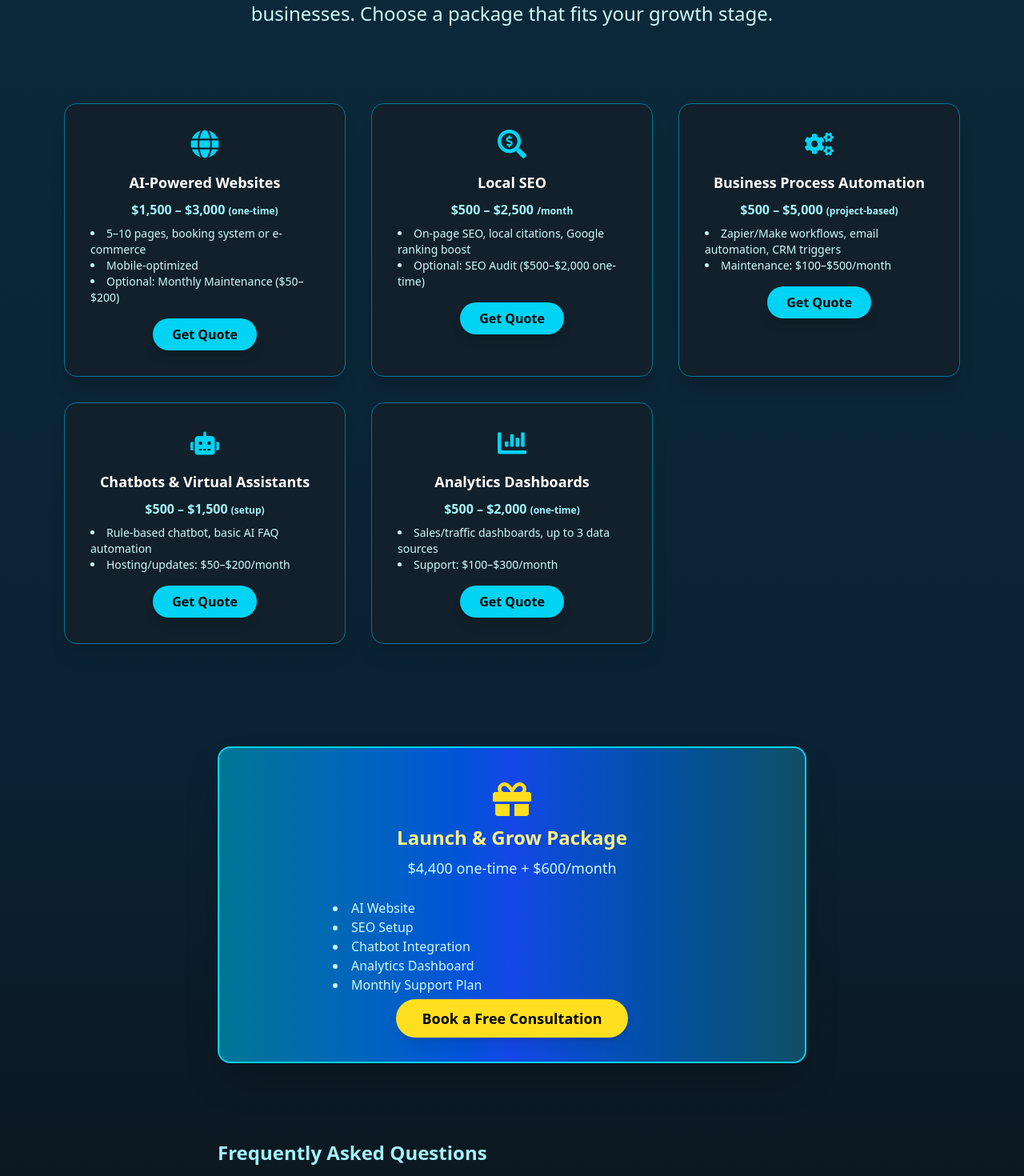
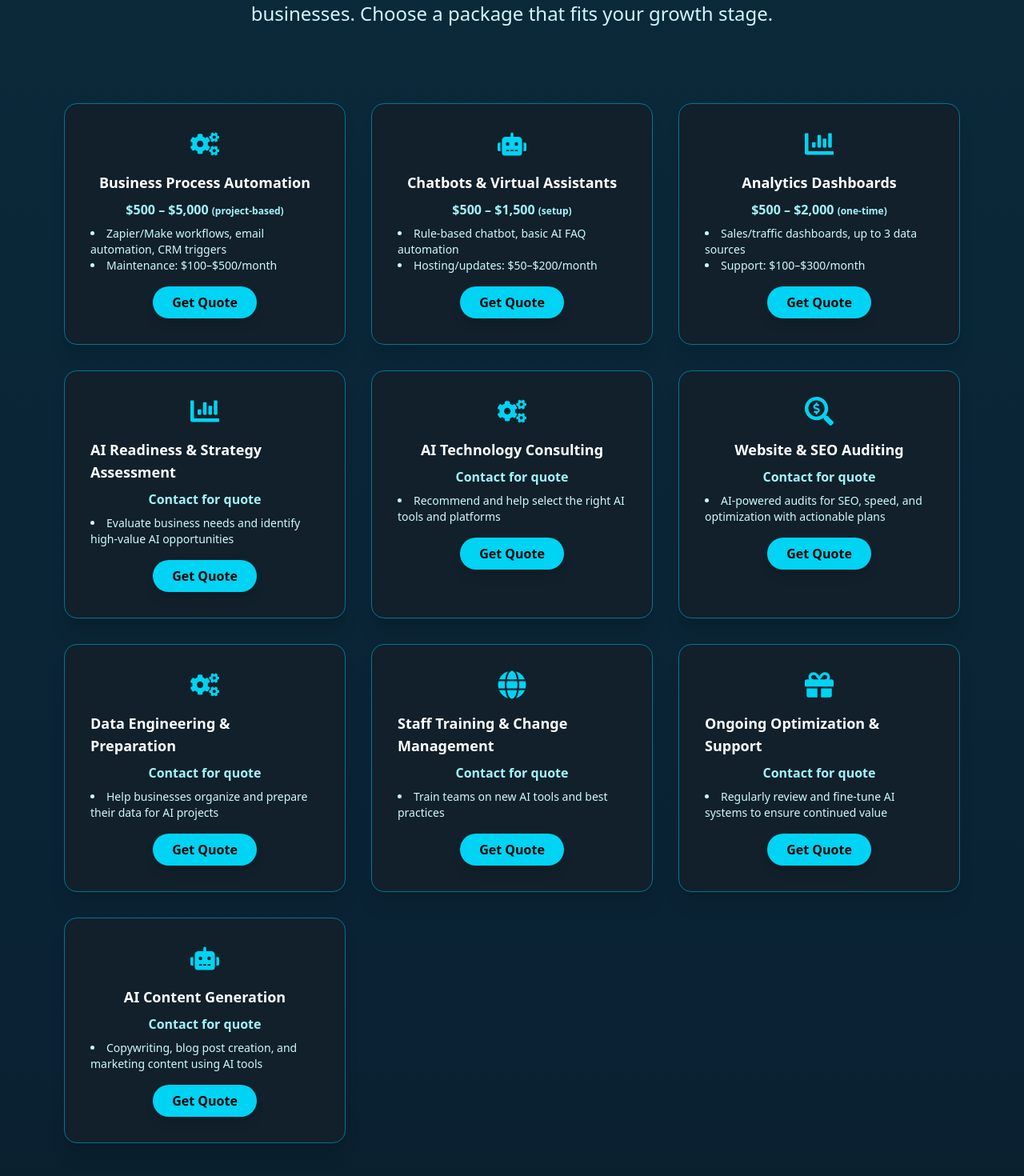
Before and after one commit to zamanmaruf/auralix-web, a Next.js app: page /pricing in a window 1280 px wide. Shown: the part 320-1790 px from the top of the page at 80% size. Built offline with nearby package versions, Linux system fonts and the light colour scheme.

Commit message:
Update pricing page: remove old services, add new offerings, and update Launch & Grow Package

```diff
--- a/src/app/pricing/page.tsx
+++ b/src/app/pricing/page.tsx
@@ -11,29 +11,6 @@ export default function PricingPage() {
 
       {/* Service-Based Pricing Cards */}
       <section className="max-w-6xl mx-auto grid grid-cols-1 md:grid-cols-2 lg:grid-cols-3 gap-8 px-4 mb-20">
-        {/* AI-Powered Websites */}
-        <div className="bg-[#11202a] rounded-2xl p-8 flex flex-col items-center shadow-xl border border-cyan-700">
-          <FaGlobe className="text-4xl text-cyan-400 mb-4" />
-          <div className="font-bold text-lg mb-2">AI-Powered Websites</div>
-          <div className="text-cyan-200 font-semibold mb-2">$1,500 – $3,000 <span className="text-xs">(one-time)</span></div>
-          <ul className="text-cyan-100 text-sm mb-4 list-disc list-inside">
-            <li>5–10 pages, booking system or e-commerce</li>
-            <li>Mobile-optimized</li>
-            <li>Optional: Monthly Maintenance ($50–$200)</li>
-          </ul>
-          <a href="#contact" className="px-6 py-2 bg-cyan-400 hover:bg-cyan-300 text-black font-bold rounded-full text-md shadow-lg transition-all duration-200">Get Quote</a>
-        </div>
-        {/* Local SEO */}
-        <div className="bg-[#11202a] rounded-2xl p-8 flex flex-col items-center shadow-xl border border-cyan-700">
-          <FaSearchDollar className="text-4xl text-cyan-400 mb-4" />
-          <div className="font-bold text-lg mb-2">Local SEO</div>
-          <div className="text-cyan-200 font-semibold mb-2">$500 – $2,500 <span className="text-xs">/month</span></div>
-          <ul className="text-cyan-100 text-sm mb-4 list-disc list-inside">
-            <li>On-page SEO, local citations, Google ranking boost</li>
-            <li>Optional: SEO Audit ($500–$2,000 one-time)</li>
-          </ul>
-          <a href="#contact" className="px-6 py-2 bg-cyan-400 hover:bg-cyan-300 text-black font-bold rounded-full text-md shadow-lg transition-all duration-200">Get Quote</a>
-        </div>
         {/* Business Process Automation */}
         <div className="bg-[#11202a] rounded-2xl p-8 flex flex-col items-center shadow-xl border border-cyan-700">
           <FaCogs className="text-4xl text-cyan-400 mb-4" />
@@ -67,6 +44,76 @@ export default function PricingPage() {
           </ul>
           <a href="#contact" className="px-6 py-2 bg-cyan-400 hover:bg-cyan-300 text-black font-bold rounded-full text-md shadow-lg transition-all duration-200">Get Quote</a>
         </div>
+        {/* AI Readiness & Strategy Assessment */}
+        <div className="bg-[#11202a] rounded-2xl p-8 flex flex-col items-center shadow-xl border border-cyan-700">
+          <FaChartBar className="text-4xl text-cyan-400 mb-4" />
+          <div className="font-bold text-lg mb-2">AI Readiness & Strategy Assessment</div>
+          <div className="text-cyan-200 font-semibold mb-2">Contact for quote</div>
+          <ul className="text-cyan-100 text-sm mb-4 list-disc list-inside">
+            <li>Evaluate business needs and identify high-value AI opportunities</li>
+          </ul>
+          <a href="#contact" className="px-6 py-2 bg-cyan-400 hover:bg-cyan-300 text-black font-bold rounded-full text-md shadow-lg transition-all duration-200">Get Quote</a>
+        </div>
+        {/* AI Technology Consulting */}
+        <div className="bg-[#11202a] rounded-2xl p-8 flex flex-col items-center shadow-xl border border-cyan-700">
+          <FaCogs className="text-4xl text-cyan-400 mb-4" />
+          <div className="font-bold text-lg mb-2">AI Technology Consulting</div>
+          <div className="text-cyan-200 font-semibold mb-2">Contact for quote</div>
+          <ul className="text-cyan-100 text-sm mb-4 list-disc list-inside">
+            <li>Recommend and help select the right AI tools and platforms</li>
+          </ul>
+          <a href="#contact" className="px-6 py-2 bg-cyan-400 hover:bg-cyan-300 text-black font-bold rounded-full text-md shadow-lg transition-all duration-200">Get Quote</a>
+        </div>
+        {/* Website & SEO Auditing */}
+        <div className="bg-[#11202a] rounded-2xl p-8 flex flex-col items-center shadow-xl border border-cyan-700">
+          <FaSearchDollar className="text-4xl text-cyan-400 mb-4" />
+          <div className="font-bold text-lg mb-2">Website & SEO Auditing</div>
+          <div className="text-cyan-200 font-semibold mb-2">Contact for quote</div>
+          <ul className="text-cyan-100 text-sm mb-4 list-disc list-inside">
+            <li>AI-powered audits for SEO, speed, and optimization with actionable plans</li>
+          </ul>
+          <a href="#contact" className="px-6 py-2 bg-cyan-400 hover:bg-cyan-300 text-black font-bold rounded-full text-md shadow-lg transition-all duration-200">Get Quote</a>
+        </div>
+        {/* Data Engineering & Preparation */}
+        <div className="bg-[#11202a] rounded-2xl p-8 flex flex-col items-center shadow-xl border border-cyan-700">
+          <FaCogs className="text-4xl text-cyan-400 mb-4" />
+          <div className="font-bold text-lg mb-2">Data Engineering & Preparation</div>
+          <div className="text-cyan-200 font-semibold mb-2">Contact for quote</div>
+          <ul className="text-cyan-100 text-sm mb-4 list-disc list-inside">
+            <li>Help businesses organize and prepare their data for AI projects</li>
+          </ul>
+          <a href="#contact" className="px-6 py-2 bg-cyan-400 hover:bg-cyan-300 text-black font-bold rounded-full text-md shadow-lg transition-all duration-200">Get Quote</a>
+        </div>
+        {/* Staff Training & Change Management */}
+        <div className="bg-[#11202a] rounded-2xl p-8 flex flex-col items-center shadow-xl border border-cyan-700">
+          <FaGlobe className="text-4xl text-cyan-400 mb-4" />
+          <div className="font-bold text-lg mb-2">Staff Training & Change Management</div>
+          <div className="text-cyan-200 font-semibold mb-2">Contact for quote</div>
+          <ul className="text-cyan-100 text-sm mb-4 list-disc list-inside">
+            <li>Train teams on new AI tools and best practices</li>
+          </ul>
+          <a href="#contact" className="px-6 py-2 bg-cyan-400 hover:bg-cyan-300 text-black font-bold rounded-full text-md shadow-lg transition-all duration-200">Get Quote</a>
+        </div>
+        {/* Ongoing Optimization & Support */}
+        <div className="bg-[#11202a] rounded-2xl p-8 flex flex-col items-center shadow-xl border border-cyan-700">
+          <FaGift className="text-4xl text-cyan-400 mb-4" />
+          <div className="font-bold text-lg mb-2">Ongoing Optimization & Support</div>
+          <div className="text-cyan-200 font-semibold mb-2">Contact for quote</div>
+          <ul className="text-cyan-100 text-sm mb-4 list-disc list-inside">
+            <li>Regularly review and fine-tune AI systems to ensure continued value</li>
+          </ul>
+          <a href="#contact" className="px-6 py-2 bg-cyan-400 hover:bg-cyan-300 text-black font-bold rounded-full text-md shadow-lg transition-all duration-200">Get Quote</a>
+        </div>
+        {/* AI Content Generation */}
+        <div className="bg-[#11202a] rounded-2xl p-8 flex flex-col items-center shadow-xl border border-cyan-700">
+          <FaRobot className="text-4xl text-cyan-400 mb-4" />
+          <div className="font-bold text-lg mb-2">AI Content Generation</div>
+          <div className="text-cyan-200 font-semibold mb-2">Contact for quote</div>
+          <ul className="text-cyan-100 text-sm mb-4 list-disc list-inside">
+            <li>Copywriting, blog post creation, and marketing content using AI tools</li>
+          </ul>
+          <a href="#contact" className="px-6 py-2 bg-cyan-400 hover:bg-cyan-300 text-black font-bold rounded-full text-md shadow-lg transition-all duration-200">Get Quote</a>
+        </div>
       </section>
 
       {/* Package Deal */}
@@ -75,14 +122,18 @@ export default function PricingPage() {
           <div className="flex flex-col items-center mb-4">
             <FaGift className="text-5xl text-yellow-300 mb-2" />
             <h2 className="text-2xl font-bold text-yellow-200 mb-2">Launch & Grow Package</h2>
-            <div className="text-lg text-cyan-100 mb-2">$4,400 one-time + $600/month</div>
+            <div className="text-lg text-cyan-100 mb-2">Contact for quote</div>
           </div>
           <ul className="text-cyan-100 text-base mb-4 list-disc list-inside text-left max-w-md mx-auto">
-            <li>AI Website</li>
-            <li>SEO Setup</li>
-            <li>Chatbot Integration</li>
-            <li>Analytics Dashboard</li>
-            <li>Monthly Support Plan</li>
+            <li>AI Readiness & Strategy Assessment</li>
+            <li>AI Technology Consulting</li>
+            <li>Business Process Automation</li>
+            <li>Chatbot & Virtual Assistant Integration</li>
+            <li>Analytics Dashboard Setup</li>
+            <li>Website & SEO Auditing</li>
+            <li>Staff Training & Change Management</li>
+            <li>Ongoing Optimization & Support</li>
+            <li>AI Content Generation</li>
           </ul>
           <a href="#contact" className="px-8 py-3 bg-yellow-300 hover:bg-yellow-200 text-black font-bold rounded-full text-lg shadow-lg transition-all duration-200">Book a Free Consultation</a>
         </div>
```
